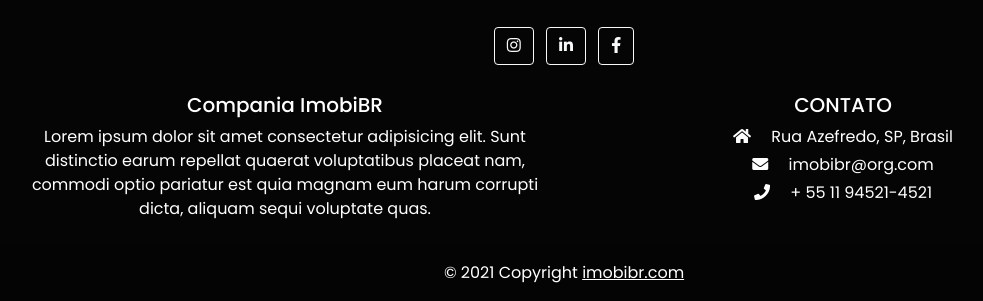
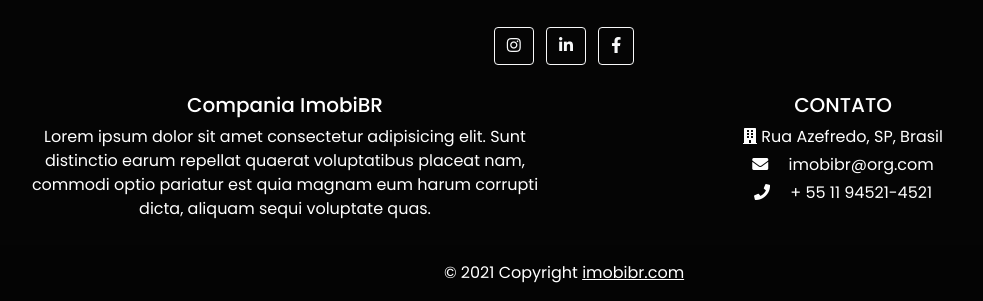
Before and after one commit to satoosan/ImobiBR, a Django app: page /imovel/2 in a window 1280 px wide. Shown: the part 1115-1416 px from the top of the page, without its empty margins (76-1059 px from the left). Run offline with Django 4.2, Linux system fonts and the light colour scheme; data comes from the database, SQL or seed files in the repository; parts of the project's set-up code (start-up, migrations or seed data) failed here and were passed over.

Commit message:
change icon

```diff
--- a/imobi/plataforma/templates/home.html
+++ b/imobi/plataforma/templates/home.html
@@ -168,7 +168,7 @@
 
                     <ul class="list-unstyled mb-0">
                       <li class="mt-2">
-                        <a href="#" class="text-white link-contact"><i class="fas fa-home me-3"></i> Rua Azefredo, SP, Brasil</a>
+                        <a href="#" class="text-white link-contact"><i class="fas fa-building"></i> Rua Azefredo, SP, Brasil</a>
                       </li>
                       <li  class="mt-1">
                         <a href="#" class="text-white link-contact"><i class="fas fa-envelope me-3"></i>
--- a/imobi/plataforma/templates/imovel.html
+++ b/imobi/plataforma/templates/imovel.html
@@ -171,7 +171,7 @@
 
                         <ul class="list-unstyled mb-0">
                           <li class="mt-2">
-                            <a href="#" class="text-white link-contact"><i class="fas fa-home me-3"></i> Rua Azefredo, SP, Brasil</a>
+                            <a href="#" class="text-white link-contact"><i class="fas fa-building"></i> Rua Azefredo, SP, Brasil</a>
                           </li>
                           <li  class="mt-1">
                             <a href="#" class="text-white link-contact"><i class="fas fa-envelope me-3"></i>
```
